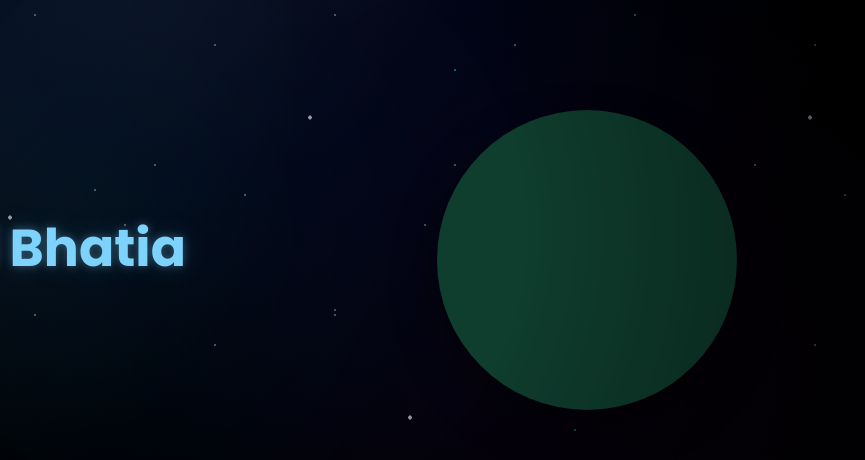
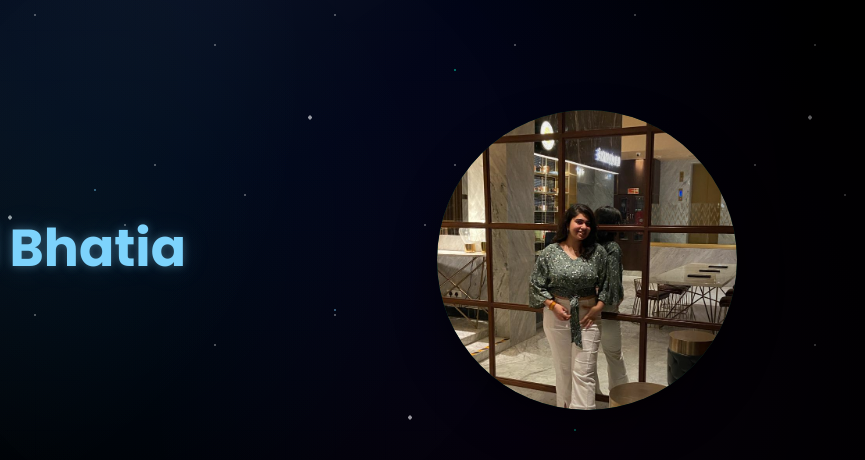
Before and after one commit to suhanirbhatia-ux/Suhani-Portfolio, a plain HTML site: page index.html in a window 1280 px wide. Shown: the part 170-630 px from the top of the page, 415-1280 px from the left. Drawn offline with Linux system fonts and the light colour scheme.

Commit message:
Fix HTML formatting and ensure proper structure

```diff
--- a/index.html
+++ b/index.html
@@ -52,7 +52,7 @@
 
 
     <div class="profile-box spotlight-item">
-        <img src="images/profile-home.jpg" class="profile-pic" alt="Suhani">
+        <img src="profile-home.jpg" class="profile-pic" alt="Suhani">
     </div>
 </section>
 
@@ -67,4 +67,5 @@
 <div class="cosmic-grid"></div>
 
 </body>
+
 </html>
```
